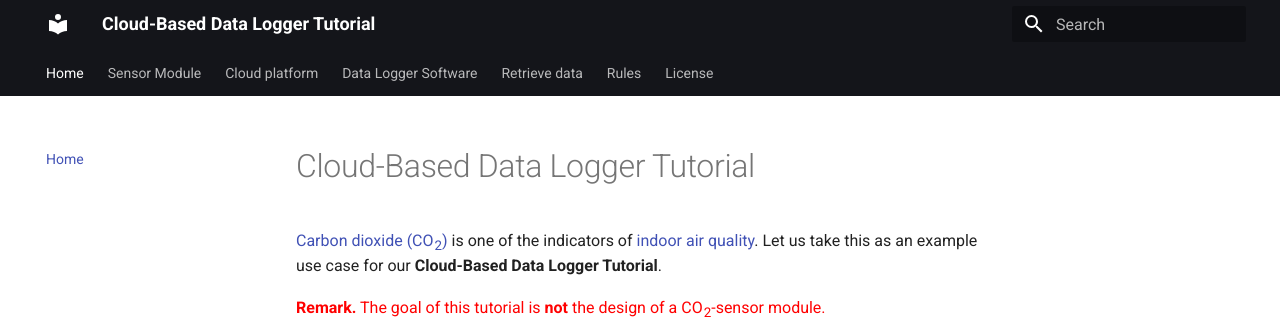
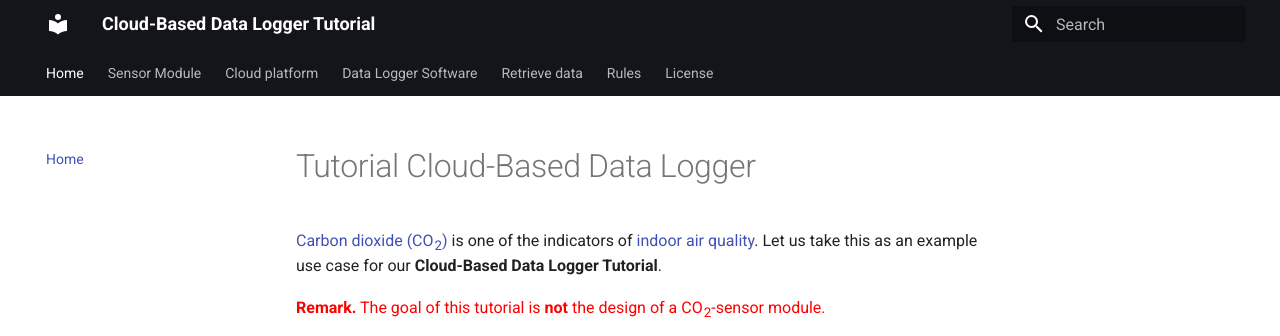
Before and after one commit to Tetra-Elgas/Cloud_Based_Data_Logger, an MkDocs documentation site: the page built from book/docs/index.md, in a window 1280 px wide and 1038 px high. Shown: the top 336 px of the window. Built offline with MkDocs 1.6.1 and Material for MkDocs 9.7.7, drawn with Linux system fonts in a browser that asks for light colours.

```diff
--- a/book/docs/index.md
+++ b/book/docs/index.md
@@ -1,4 +1,4 @@
-# Cloud-Based Data Logger Tutorial
+# Tutorial Cloud-Based Data Logger
 
 [Carbon dioxide (CO<sub>2</sub>)](https://en.wikipedia.org/wiki/Carbon_dioxide) is one of the indicators of [indoor air quality](https://en.wikipedia.org/wiki/Indoor_air_quality#Carbon_dioxide). Let us take this as an example use case for our **Cloud-Based Data Logger Tutorial**.
 
```
